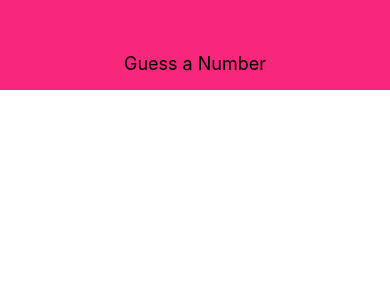
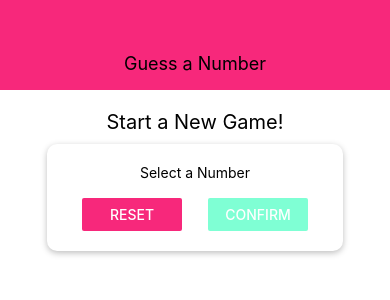
Before and after one commit to eadogan/Guestimate, a React Native app: screen / in a window 390 px wide. Shown: the top 300 px of the page. Built offline with nearby package versions, Linux system fonts and the light colour scheme.

Commit message:
Add StartGameScreen in App.js

```diff
--- a/App.js
+++ b/App.js
@@ -2,11 +2,14 @@ import { StatusBar } from 'expo-status-bar';
 import React from 'react';
 import { StyleSheet, View } from 'react-native';
 import Header from './components/Header';
+import StartGameScreen from './screens/StartGameScreen';
+
 
 export default function App() {
   return (
     <View style={styles.screen}>
       <Header title="Guess a Number"/>
+      <StartGameScreen/>
     </View>
   );
 }
```
